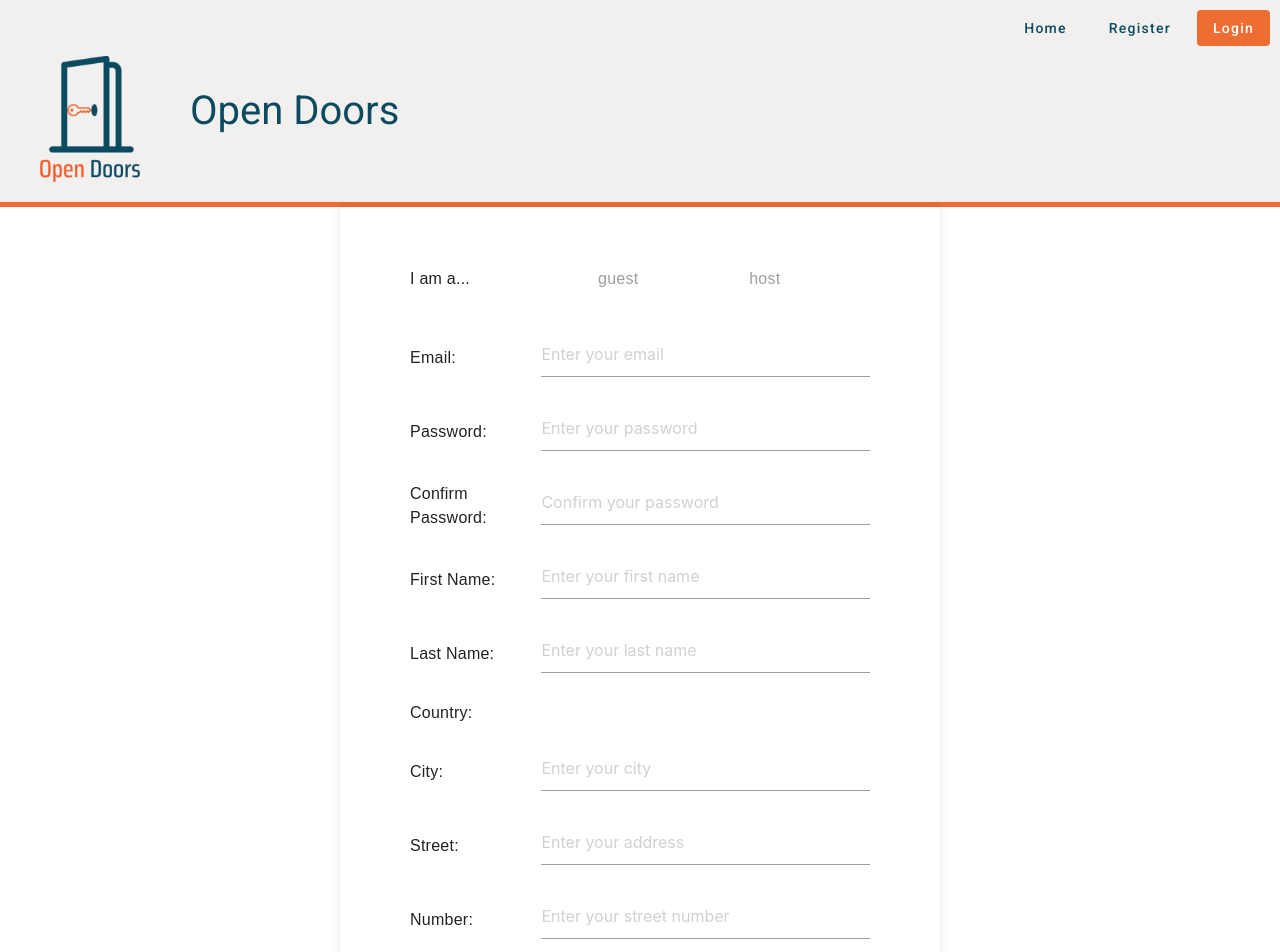
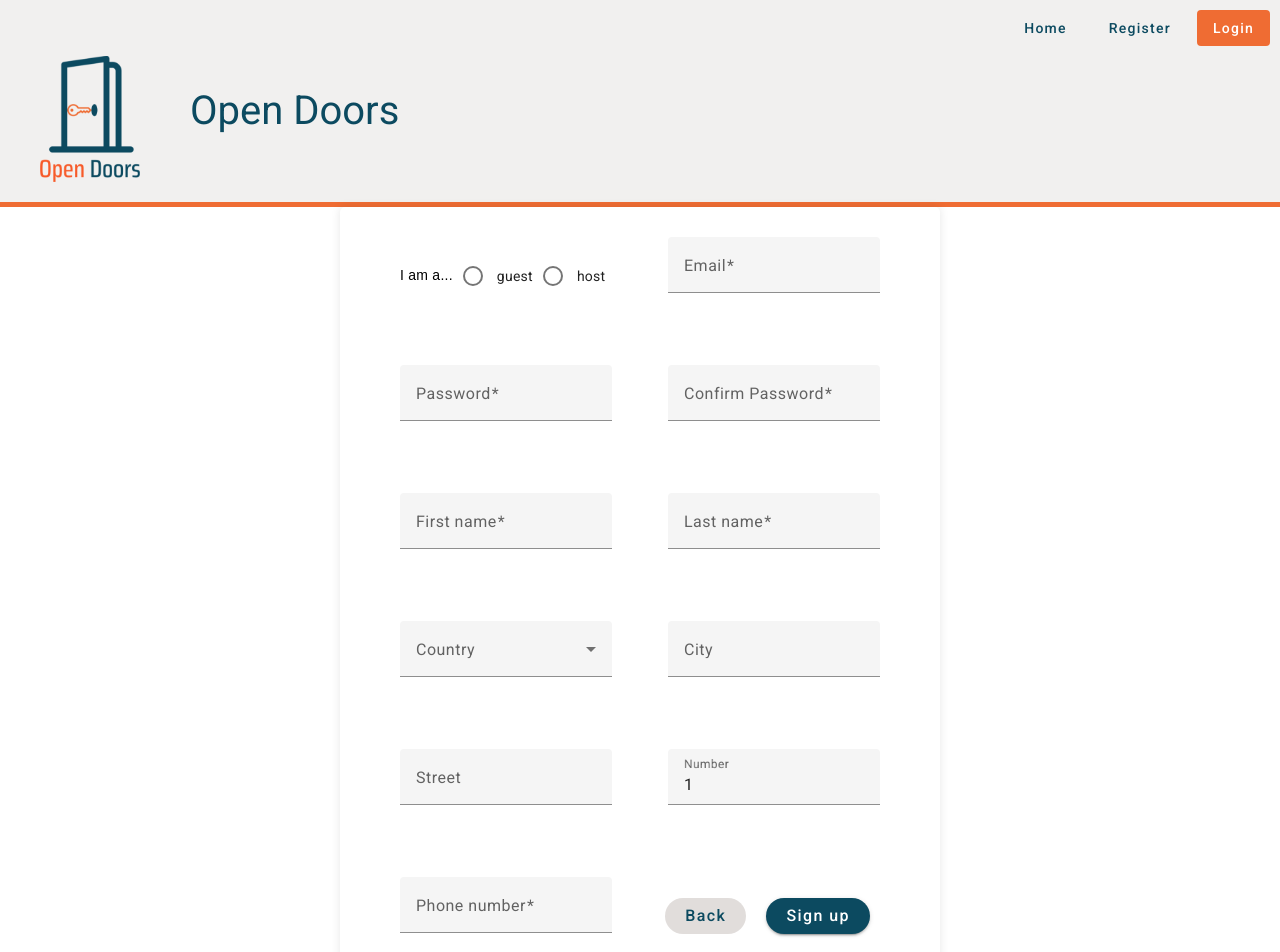
Before and after one commit to siit-2023-team24/open-doors-client, an Angular app: page /register in a window 1280 px wide. Shown: the top 952 px of the page. Built offline with nearby package versions, Linux system fonts and the light colour scheme.

Commit message:
Added Angular material to register components.

```diff
--- a/package.json
+++ b/package.json
@@ -1,5 +1,5 @@
 {
-  "name": "wine-app",
+  "name": "open-doors",
   "version": "0.0.0",
   "scripts": {
     "ng": "ng",
--- a/src/app/user-management/login/login.component.html
+++ b/src/app/user-management/login/login.component.html
@@ -4,7 +4,7 @@
             <input type="email" id="email" name="email" class="input-field" autocomplete="email" placeholder="Email"><br>
 
             <input type="password" id="password" name="password" class="input-field" autocomplete="current-password" placeholder="Password"><br>
-            <button id="login_button" class="button login-btn">Sign in</button>
+            <button mat-raised-button id="login_button" class="button login-btn">Sign in</button>
             <p class="no-account">
                 Don't have an account yet?
                 <a class="register-link" [routerLink]="['/register']" [queryParams]="{title: 'Registration'}">
@@ -12,7 +12,7 @@
                 </a>
 
             </p>
-            <button id="continue_button" class="button continue-btn">Continue without signing in</button>
+            <button mat-stroked-button id="continue_button" class="button continue-btn">Continue without signing in</button>
         </div>
     </main>
 </div>
--- a/src/app/user-management/register/register.component.css
+++ b/src/app/user-management/register/register.component.css
@@ -18,7 +18,7 @@
 
 .input-field {
     width: 60%;
-    margin: 25px;
+    margin: 25px 0;
     box-sizing: border-box;
     background-color: #E1DDDB;
     border: none;
--- a/src/app/user-management/register/register.component.html
+++ b/src/app/user-management/register/register.component.html
@@ -3,73 +3,119 @@
 <body class="page">
     <main>
 
-        <div class="form register-form">
-            <div class="section">
-                <div class="label">I am a...</div>
-                <div class="radio-group">
-                    <label class="radio-label"><input type="radio" name="role" value="guest"> guest</label>
-                    <label class="radio-label"><input type="radio" name="role" value="host"> host</label>
+        <form [formGroup]="registerForm">
+            <div fxLayout="column" fxLayoutGap="20px"  class="form register-form">
+                <div fxLayout="row" fxLayoutGap="20px" class="section">
+                    <mat-radio-group>
+                        <mat-label>I am a...</mat-label>
+                        <mat-radio-button color="primary" value="1">guest</mat-radio-button>
+                        <mat-radio-button color="primary" value="host">host</mat-radio-button>
+                    </mat-radio-group>
+
+                    <mat-form-field>
+                        <mat-label>Email</mat-label>
+                        <input matInput type="email" name="email" formControlName="email" placeholder="Enter your email">
+                        <mat-error *ngIf="registerForm.get('email')?.hasError('email') && !registerForm.get('email')?.hasError('required')">
+                            Please enter a valid email address.
+                        </mat-error>
+                        <mat-error *ngIf="registerForm.get('email')?.hasError('required')">
+                            Email is required.
+                        </mat-error>
+                    </mat-form-field>
+                </div>
+
+                <div fxLayout="row" fxLayoutGap="20px" class="section">
+                    <mat-form-field>
+                        <mat-label>Password</mat-label>
+                        <input matInput formControlName="password" type="password" placeholder="Enter your password">
+                        <mat-error *ngIf="registerForm.get('password')?.hasError('required')">
+                            Password is required.
+                        </mat-error>
+                        <mat-error *ngIf="registerForm.get('password')?.hasError('minlength')">
+                            Password must be at least 8 characters long.
+                        </mat-error>
+                    </mat-form-field>
+
+                    <mat-form-field>
+                        <mat-label>Confirm Password</mat-label>
+                        <input matInput formControlName="confirmPassword" type="password" placeholder="Enter your password again">
+                        <mat-error *ngIf="registerForm.hasError('passwordMismatch') && registerForm.get('confirmPassword')?.touched">
+                            Passwords do not match.
+                        </mat-error>
+                        <mat-error *ngIf="registerForm.get('confirmPassword')?.hasError('required')">
+                            Confirm password is required.
+                        </mat-error>
+                    </mat-form-field>
+                </div>
+
+                <div fxLayout="row" fxLayoutGap="20px" class="section">
+                    <mat-form-field >
+                        <mat-label>First name</mat-label>
+                        <input matInput formControlName="firstName" type="text" name="firstName" placeholder="Enter your first name"/>
+                        <mat-error *ngIf="registerForm.get('firstName')?.hasError('required')">
+                            First name is required.
+                        </mat-error>
+                    </mat-form-field>
+
+                    <mat-form-field >
+                        <mat-label>Last name</mat-label>
+                        <input matInput formControlName="lastName" type="text" name="firstName" placeholder="Enter your first name"/>
+                        <mat-error *ngIf="registerForm.get('lastName')?.hasError('required')">
+                            Last name is required.
+                        </mat-error>
+                    </mat-form-field>
+                </div>
+
+                <div fxLayout="row" fxLayoutGap="20px" class="section">
+                    <mat-form-field>
+                        <mat-label>Country</mat-label>
+                        <mat-select>
+                            <mat-option value="none" selected disabled>Select your country</mat-option>
+                            <mat-option value="us">United States</mat-option>
+                            <mat-option value="ca">Canada</mat-option>
+                        </mat-select>
+                      </mat-form-field>
+
+                    <mat-form-field>
+                        <mat-label>City</mat-label>
+                        <input matInput type="text" name="city" placeholder="Enter your city">
+                    </mat-form-field>
+                </div>
+
+                <div fxLayout="row" fxLayoutGap="20px" class="section">
+                    <mat-form-field>
+                        <mat-label>Street</mat-label>
+                        <input matInput type="text" name="address" placeholder="Enter your street">
+                    </mat-form-field>
+
+                    <mat-form-field>
+                        <mat-label>Number</mat-label>
+                        <input matInput type="number" formControlName="number" name="number" placeholder="Enter your street number">
+                        <mat-error *ngIf="registerForm.get('number')?.hasError('min')">
+                            Street number must be greater than 0.
+                        </mat-error>
+                    </mat-form-field>
+                </div>
+
+                <div fxLayout="row" fxLayoutGap="20px" class="section">
+                    <mat-form-field>
+                        <mat-label>Phone number</mat-label>
+                        <input matInput type="text" name="phone" formControlName="phone" />
+                        <mat-error *ngIf="registerForm.get('phone')?.hasError('required')">
+                            Phone number is required.
+                        </mat-error>
+                        <mat-error *ngIf="registerForm.get('phone')?.hasError('invalidPhoneNumber')">
+                            Please enter a valid phone number (10 digits).
+                        </mat-error>
+                    </mat-form-field>
+
+                    <span>
+                        <button mat-stroked-button [routerLink]="['../login']" class="button back-btn">Back</button>
+                        <button mat-raised-button color="primary" class="button sign-up-btn">Sign up</button>
+                    </span>
                 </div>
             </div>
-
-            <div class="section">
-                <div class="label">Email:</div>
-                <input type="email" id="email" class="input-field" placeholder="Enter your email" autocomplete="email">
-            </div>
-
-            <div class="section">
-                <div class="label">Password:</div>
-                <input type="password" id="password" class="input-field" placeholder="Enter your password">
-            </div>
-
-            <div class="section">
-                <div class="label">Confirm Password:</div>
-                <input type="password" id="confirm-password" class="input-field" placeholder="Confirm your password">
-            </div>
-
-            <div class="section">
-                <div class="label">First Name:</div>
-                <input type="text" id="name" class="input-field" placeholder="Enter your first name" autocomplete="name">
-            </div>
-
-            <div class="section">
-                <div class="label">Last Name:</div>
-                <input type="text" id="family-name" class="input-field" placeholder="Enter your last name" autocomplete="family-name">
-            </div>
-
-            <div class="section">
-                <div class="label">Country:</div>
-                <select class="register-input-field input-field">
-                    <option value="country1">United States</option>
-                    <option value="country2">Canada</option>
-                </select>
-            </div>
-
-            <div class="section">
-                <div class="label">City:</div>
-                <input type="text" id="city" class="input-field" placeholder="Enter your city">
-            </div>
-
-            <div class="section">
-                <div class="label">Street:</div>
-                <input type="text" id="address" class="input-field" placeholder="Enter your address" autocomplete="street-address">
-            </div>
-
-            <div class="section">
-                <div class="label">Number:</div>
-                <input type="number" id="number" class="input-field" placeholder="Enter your street number">
-            </div>
-
-            <div class="section">
-                <div class="label">Phone:</div>
-                <input type="tel" id="phone" class="input-field" placeholder="Enter your phone number" autocomplete="mobile">
-            </div>
-
-            <div class="section">
-                <button [routerLink]="['/login']" [queryParams]="{title: 'Login'}" class="button back-btn">Back</button>
-                <button class="button sign-up-btn">Sign Up</button>
-            </div>
-        </div>
+        </form>
     </main>
 </body>
 </html>
--- a/src/app/user-management/register/register.component.ts
+++ b/src/app/user-management/register/register.component.ts
@@ -1,5 +1,36 @@
 import { Component } from '@angular/core';
 import { CommonModule } from '@angular/common';
+import { FormBuilder, FormGroup, Validators, ValidatorFn, ValidationErrors, AbstractControl} from '@angular/forms';
+
+const passwordMatchValidator: ValidatorFn = (control: AbstractControl): ValidationErrors | null => {
+  const passwordControl = control.get('password');
+  const confirmPasswordControl = control.get('confirmPassword');
+
+  if (passwordControl && confirmPasswordControl && passwordControl.value !== confirmPasswordControl.value) {
+    if (confirmPasswordControl.errors) {
+      confirmPasswordControl.setErrors({ ...confirmPasswordControl.errors, passwordMismatch: true });
+    } else {
+      confirmPasswordControl.setErrors({ passwordMismatch: true });
+    }
+    return { passwordMismatch: true };
+  } else {
+    if (confirmPasswordControl) {
+      confirmPasswordControl.setErrors(null);
+    }
+    return null;
+  }
+};
+
+export function phoneNumberValidator(): ValidatorFn {
+  return (control: AbstractControl): { [key: string]: any } | null => {
+    const phoneNumberRegex = /^\d{10}$/;
+
+    if (control.value && !phoneNumberRegex.test(control.value)) {
+      return { invalidPhoneNumber: true };
+    }
+    return null;
+  };
+}
 
 @Component({
   selector: 'app-register',
@@ -7,5 +38,17 @@ import { CommonModule } from '@angular/common';
   styleUrls: ['./register.component.css', '../../../styles.css']
 })
 export class RegisterComponent {
+  registerForm: FormGroup;
 
+  constructor(private formBuilder: FormBuilder) {
+    this.registerForm = this.formBuilder.group({
+      email: ['', [Validators.required, Validators.email]],
+      password: ['', [Validators.required, Validators.minLength(8)]],
+      confirmPassword: ['', Validators.required],
+      firstName: ['', Validators.required],
+      lastName: ['', Validators.required],
+      number: ['1', Validators.min(1)],
+      phone: ['', [Validators.required, phoneNumberValidator()]],
+    }, { validator: passwordMatchValidator });
+  }
 }
--- a/src/styles.css
+++ b/src/styles.css
@@ -1,5 +1,4 @@
 @import '~@angular/material/prebuilt-themes/indigo-pink.css';
-@import '~materialize-css/dist/css/materialize.min.css';
 
 
 body {
@@ -29,8 +28,8 @@ body {
 }
 
 .section {
-    width: 100%;
-    padding: 10px;
+    width:100%;
+    margin-bottom: 50px;
     display: flex;
     flex-direction: row;
     justify-content: space-between;
@@ -56,7 +55,7 @@ body {
 }
 
 .button {
-    font-weight: bold;
+    /* font-weight: bold; */
     height: 40px;
     border-radius: 20px;
     padding: 10px 20px;
```
Also changed, not shown: angular.json (+5 -5 lines), src/app/infrastucture/material/material.module.ts (+5 -2 lines), 1 other file (tests, documents, lock files or other folders).
